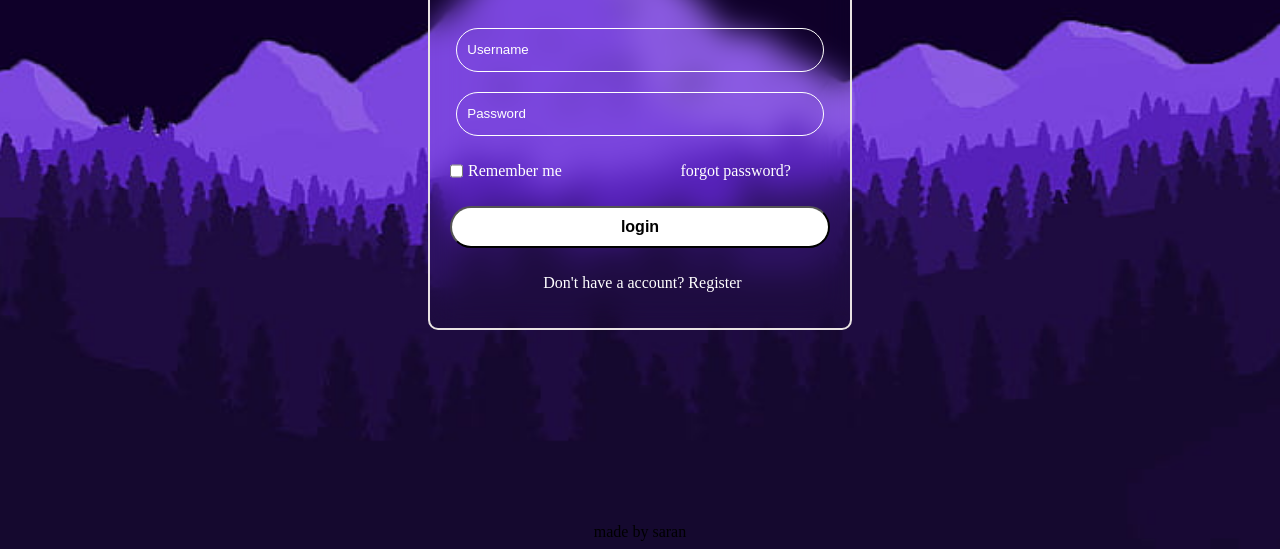
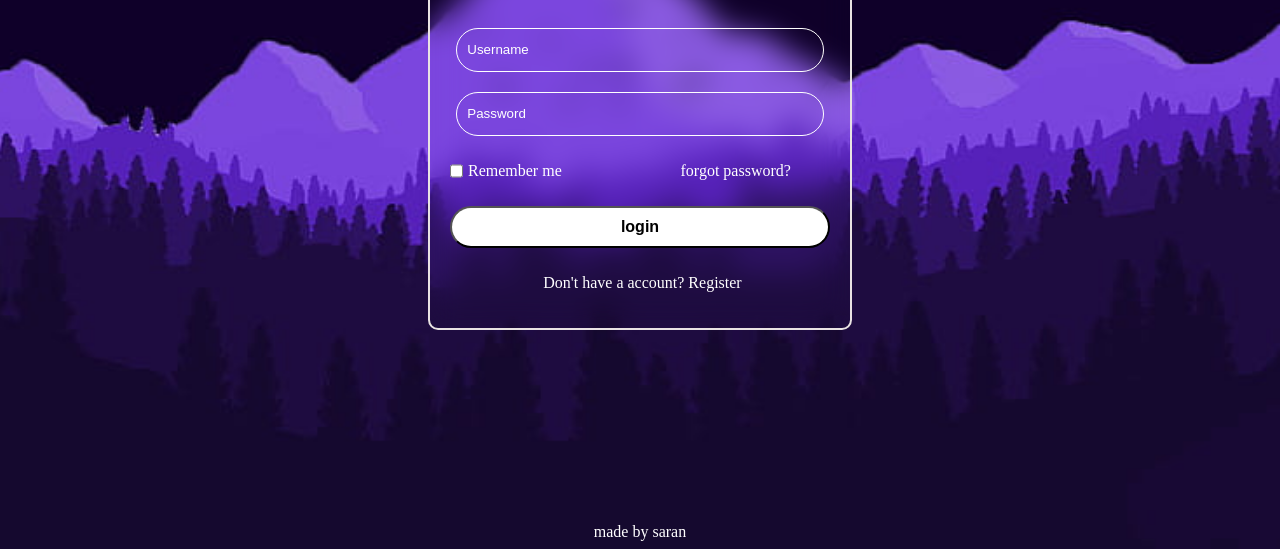
Before and after one commit to Saran-34/login, a plain HTML site: page index.html in a window 1280 px wide. Shown: the part 285-834 px from the top of the page. Drawn offline with Linux system fonts and the light colour scheme.

Commit message:
Update index.html

```diff
--- a/index.html
+++ b/index.html
@@ -27,6 +27,6 @@
             </form>
         </div>
     </div>
-    <center style{color:white}>made by saran</center>
+    <center style="color:white;">made by saran</center>
 </body>
 </html>
```
